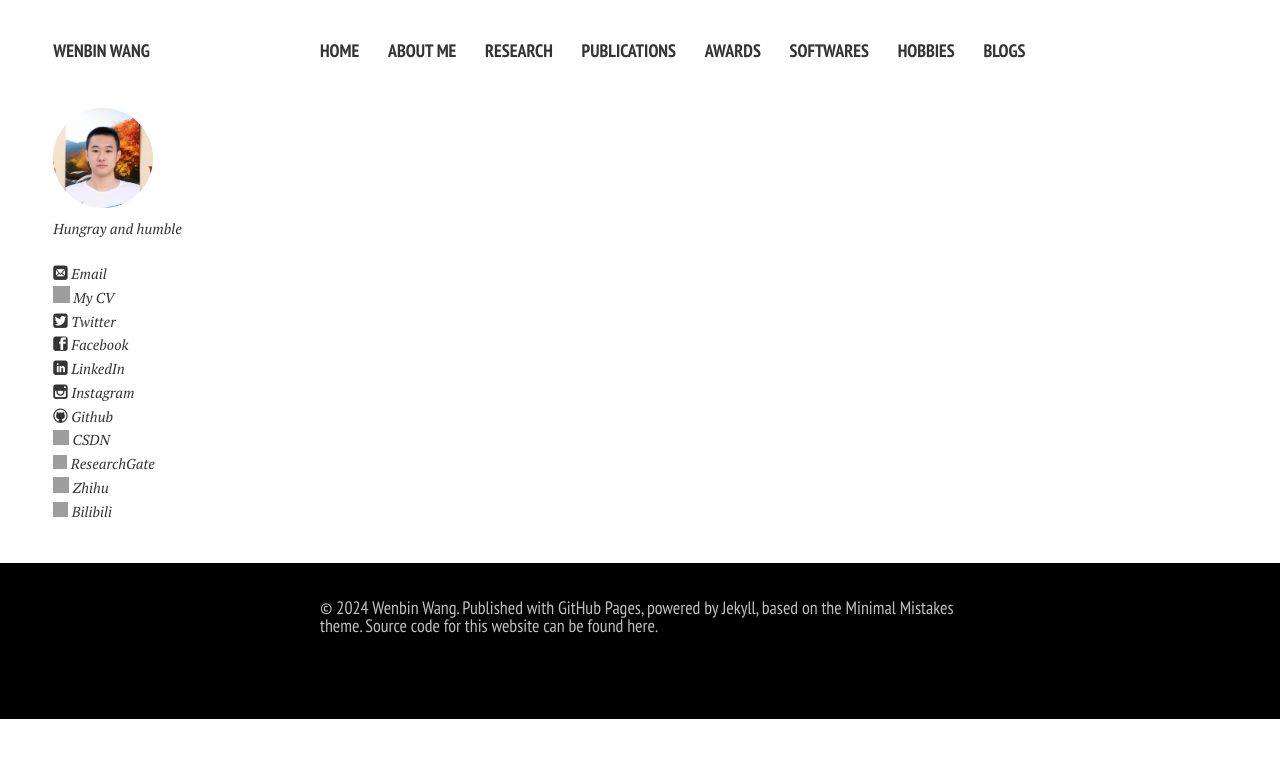
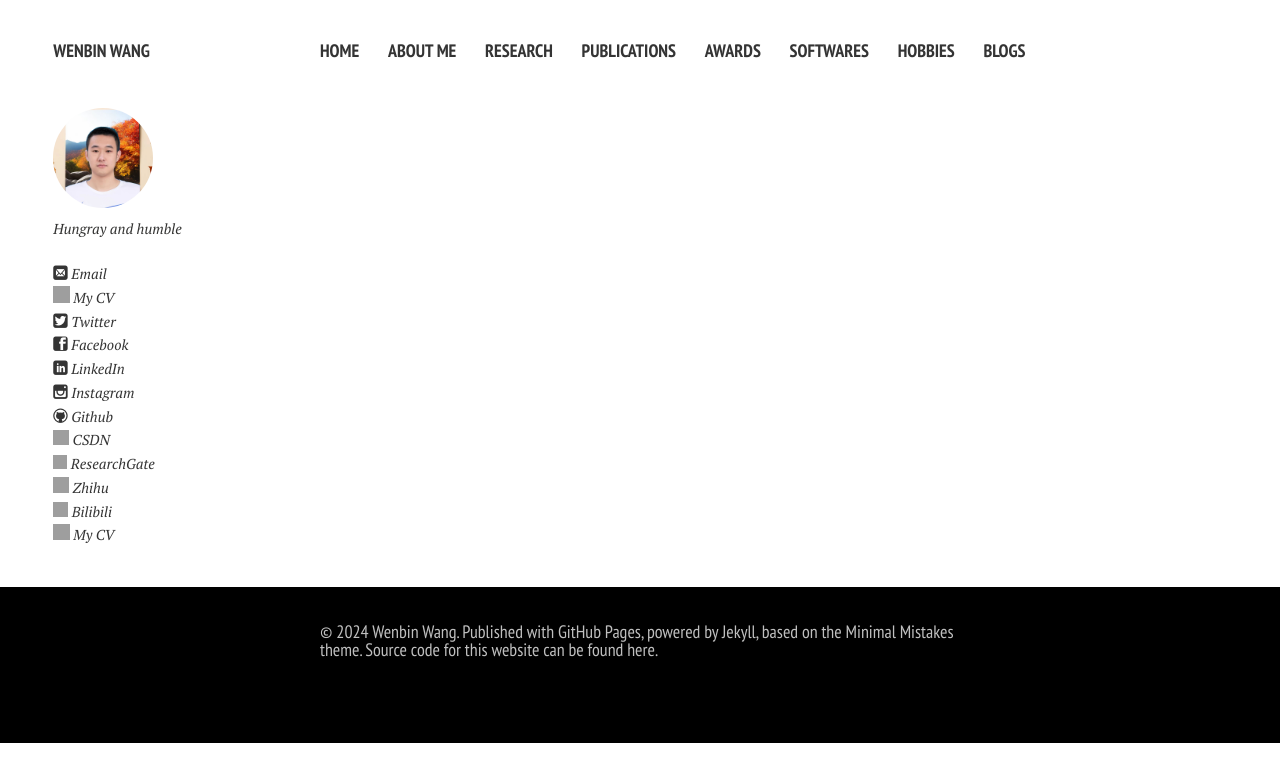
Before and after one commit to LuminaryAlexander/LuminaryAlexander.github.io, a Jekyll site: the page built from awards/test.md, in a window 1280 px wide. Shown: the top 782 px of the page. Built offline with Jekyll 4.4.1, drawn with Linux system fonts in a browser that asks for light colours; nearby versions of some CDN libraries; our own code applies the rules of GitHub Pages for plain Markdown files; comment, search, counter and statistics services are not loaded; a style sheet for code colours, icons or effects is not loaded; grey boxes are pictures that could not be loaded.

Commit message:
Update author-bio.html

```diff
--- a/_includes/author-bio.html
+++ b/_includes/author-bio.html
@@ -34,5 +34,8 @@
 
 {% if site.owner.bilibili %}<p style="text-indent:0;"><a href="https://space.bilibili.com/{{ site.owner.bilibili }}"><img src="https://caihanlin.com/images/logo/icons8-retro-tv-100.png" width="15" height="15"></i> Bilibili</a></p>{% endif %}
 
+{% if site.owner.wechat %}<p style="text-indent:0;"><a href="{{ site.owner.wechat }}"><img src="https://caihanlin.com/images/logo/icons8-cv-100.png" width="16.5" height="16.5"></i> My CV</a></p>{% endif %}
+
+
 
 <!-- Lastly modified by Hanlin CAI in 2023/10/15 -->
```
